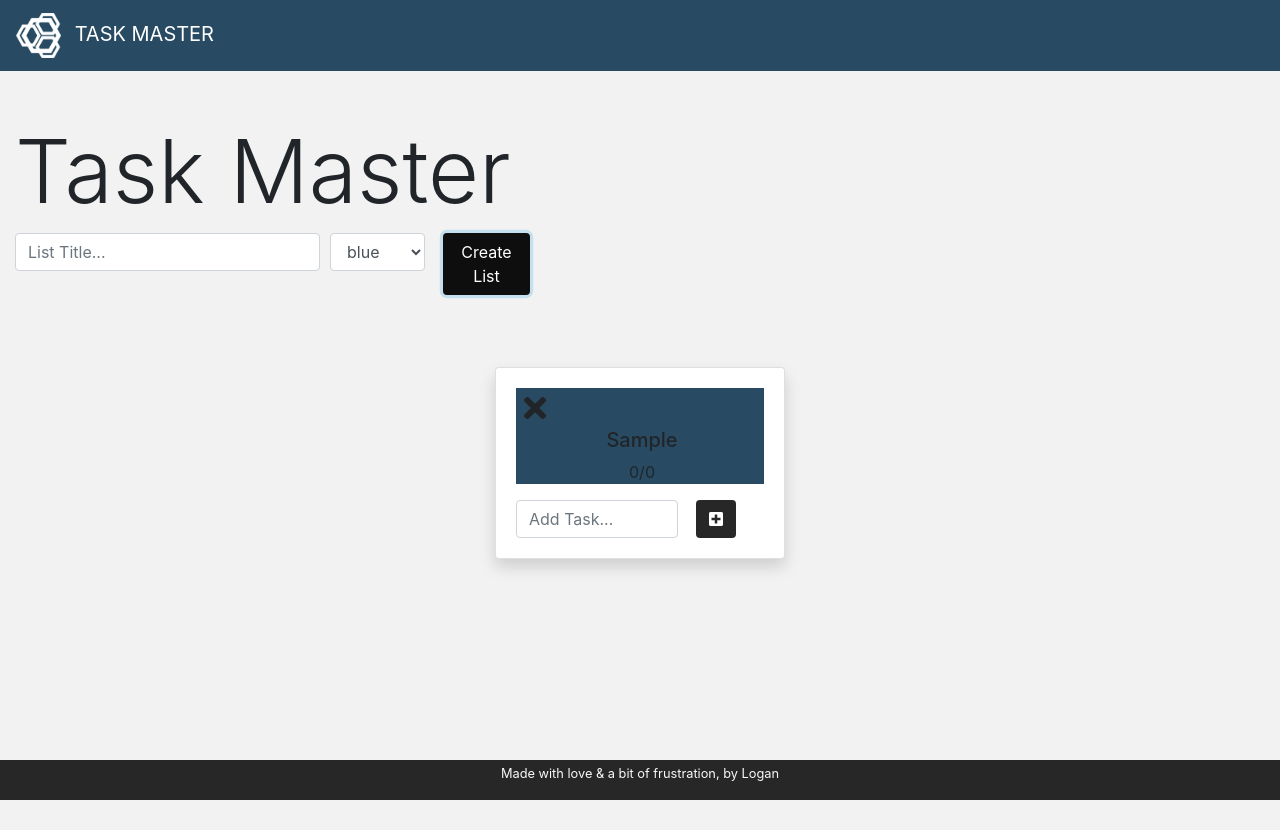
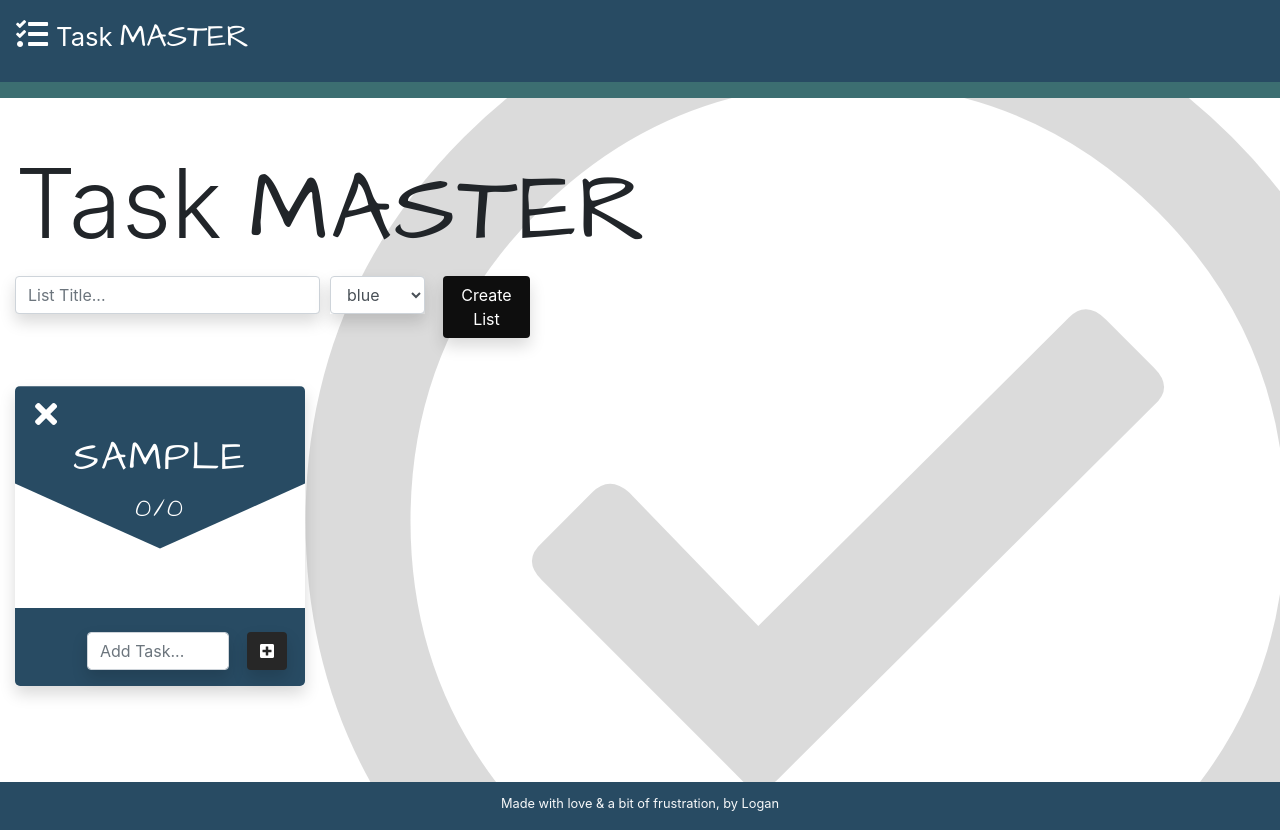
Before and after one commit to LoganPonder/taskmaster, a website with bundled scripts: page index.html in a window 1280 px wide. Both pictures are taken after typing "Sample" into the empty fields and a click on the button "Create List". Before the commit the page ends 800 px from the top, so only its background shows below. Built offline with nearby package versions, Linux system fonts and the light colour scheme.

Commit message:
Completed UI

```diff
--- a/app/Controllers/TasksController.js
+++ b/app/Controllers/TasksController.js
@@ -16,7 +16,7 @@ export default class TasksController {
   }
 
   deleteTask(taskId) {
-      let confirm = window.confirm("Are you sure you want to delete this list?");
+      let confirm = window.confirm("Are you sure you want to delete this task?");
       if (confirm) tasksService.deleteTask(taskId);
       return;
   }
--- a/app/Models/List.js
+++ b/app/Models/List.js
@@ -7,28 +7,38 @@ export default class List {
     this.color = color;
     this.id = id;
   }
-// GO BACK TO HERE
+// GO BACK TO HERE for TEMPLATE
   get Template() {
     let tasks = ProxyState.tasks.filter(task => task.listId == this.id)
     return /*html*/ `
-        <div class="col-md-3 my-4">
-                    <div class="card shadow rounded">
-                        <div class="card-body">
-                            <div class="list-header ${this.color} pl-1">
-                                <i class="fas fa-times fa-2x p-1" onclick="app.listsController.deleteList('${this.id}')"></i>
-                                <h5 class="text-center">${this.title}</h5>
-                                <p class="text-center">${tasks.filter(task => task.checked).length}/${tasks.length}</p>
+      <div class="col-md-3 list-index">
+                    <div class="list-item rounded shadow d-flex flex-column mb-5 bg-white">
+                        <div class="list-header ${this.color} pt-2 px-3 pb-1">
+                            <i class="fas fa-times fa-2x p-1" onclick="app.listsController.deleteList('${
+                              this.id
+                            }')"></i>
+                            <h5 class="text-center title-size title-font">${
+                              this.title
+                            }</h5>
+                            <p class="text-center title-font number-size">${
+                              tasks.filter((task) => task.checked).length
+                            }/${tasks.length}</p>
                         </div>
+                        <div class="list-tasks">
                             <div class="tasks d-flex flex-column justify-content-between px-4" id="tasks">
                             ${this.Tasks}
                             </div>
-                        <form onsubmit="app.tasksController.addTask('${this.id}')">
-                            <div class="form-row d-flex">
+                        </div>
+                        <div class="list-footer ${this.color} pt-4 pl-4 pb-3">
+                            <form onsubmit="app.tasksController.addTask('${
+                              this.id
+                            }')">
+                                <div class="form-row d-flex pl-5">
                                     <div class="col-8">
-                                <input type="text" name="task" class="form-control" required minlength="3" maxlength="50" placeholder="Add Task...">
+                                    <input type="text" name="task" class="form-control shadow" required minlength="3" maxlength="50" placeholder="Add Task...">
                                     </div>
                                     <div class="col-2">
-                                <button type="submit" class="btn bg-dark text-white ml-2" title="add task"><i class="fas fa-plus-square"></i></button>
+                                    <button type="submit" class="btn bg-dark text-white ml-2 shadow" title="add task"><i class="fas fa-plus-square"></i></button>
                                     </div>
                                 </div>
                             </form>
--- a/app/Models/Task.js
+++ b/app/Models/Task.js
@@ -11,7 +11,7 @@ export default class Task {
 
   get Template() {
     return `
-    <div class="task d-flex align-items-baseline justify-content-around">
+    <div class="task d-flex align-items-baseline justify-content-around list-text-font pt-3 bg-white">
         <input type="checkbox" ${this.checked ? 'checked' : ''} onclick="app.tasksController.toggle('${this.id}')" class="">
         <p>${this.title}</p>
         <i class="fas fa-trash" onclick="app.tasksController.deleteTask('${this.id}')"></i>
--- a/assets/scss/main.scss
+++ b/assets/scss/main.scss
@@ -13,29 +13,110 @@ body {
 
 main {
   flex-grow: 1;
+  background-color: #fff;
+  position: relative;
+  overflow: hidden;
 }
 
 i:hover {
   cursor: pointer;
 }
 
+.nav-header {
+  border-bottom: 1rem solid rgba(60, 110, 113);
+}
+
+.check-bg {
+  position: absolute;
+  top: -20%;
+  right: -10%;
+  font-size: 70rem;
+  color: rgba(192, 192, 192, 0.568);
+  z-index: 0!important;
+}
+
+.list-index {
+  z-index: 10!important;
+}
+
 // Background-colors
 .blue {
   background-color: rgba(40,75,99) !important;
+  color: #fff;
 }
 
 .green {
   background-color: rgba(60,110,113) !important;
+  color: #fff;
 }
 
 .orange {
   background-color: rgba(255, 145, 0) !important;
+  color: #fff;
 }
 
-.black {
+.dark {
   background-color: rgba(53,53,53) !important;
+  color: #fff;
 }
 
-.white {
-  background-color: rgba(217,217,217) !important;
+.light {
+  background-color: rgb(206, 206, 206) !important;
+  color: #fff;
 }
+
+// fonts
+
+// List Typography
+.logo-icon {
+  font-size: 2rem;
+}
+
+.nav-text {
+  font-size: 1.6rem;
+}
+
+.nav-logo {
+   font-family: 'Architects Daughter', cursive !important;
+   font-size: 2rem;
+}
+
+.title-font {
+  font-family: 'Architects Daughter', cursive !important;
+  letter-spacing: 2px;
+  text-transform: uppercase;
+}
+
+.title-size {
+  font-size: 2.5rem;
+}
+
+.number-size {
+  font-size: 1.6rem;
+}
+
+.list-text-font {
+  font-family: 'Montserrat',sans-serif !important;
+  font-size: 1.3rem;
+  text-transform: uppercase;
+}
+
+// LIST CARDS
+.list-item {
+  min-height: 300px;
+}
+
+.list-header {
+  border-top-left-radius: 5px;
+  border-top-right-radius: 5px;
+  clip-path: polygon(0% 00%, 100% 0%, 100% 60%, 50% 100%, 0% 60%);
+}
+
+.list-footer {
+  border-bottom-left-radius: 5px;
+  border-bottom-right-radius: 5px;
+}
+
+.list-tasks {
+  flex-grow: 1;
+}
--- a/index.html
+++ b/index.html
@@ -8,64 +8,65 @@
     <link rel="stylesheet" href="https://use.fontawesome.com/releases/v5.15.3/css/all.css" integrity="sha384-SZXxX4whJ79/gErwcOYf+zWLeJdY/qpuqC4cAa9rOGUstPomtqpuNWT9wdPEn2fk" crossorigin="anonymous">
     <link rel="stylesheet" href="https://stackpath.bootstrapcdn.com/bootstrap/4.3.1/css/bootstrap.min.css"
         integrity="sha384-ggOyR0iXCbMQv3Xipma34MD+dH/1fQ784/j6cY/iJTQUOhcWr7x9JvoRxT2MZw1T" crossorigin="anonymous">
+    <link rel="preconnect" href="https://fonts.gstatic.com">
+    <link href="https://fonts.googleapis.com/css2?family=Architects+Daughter&family=Montserrat&display=swap" rel="stylesheet">
     <link rel="stylesheet" href="assets/style/main.css">
     <title>taskmaster</title>
 </head>
 
 <body>
     <header>
-        <nav class="navbar navbar-dark navbar-expand blue text-light">
-            <a class="navbar-brand" href="#">
-                <img src="assets/img/logo.png" width="45" height="45" alt="" loading="lazy">
-                <span class="ml-2">TASK MASTER</span>
+        <nav class="navbar navbar-dark navbar-expand blue text-light pb-0 pt-2 nav-header">
+            <a class="navbar-brand d-flex align-items-baseline" href="#">
+                <i class="fas fa-tasks logo-icon"></i>
+                <p class="nav-text ml-2">Task <span class="nav-logo">MASTER</span></p>
             </a>
         </nav>
     </header>
     <main class="py-5">
-        <div class="container-fluid">
-        <div class="row">
-            <div class="col">
-                <h1 class="display-2">Task Master</h1>
+        <i class="far fa-check-circle check-bg"></i>
+        <div class="row justify-content-center">
+            <div class="container-fluid">
+                <div class="col-md-12">
+                    <h1 class="display-1">Task <span class="title-font">Master</span></h1>
             </div>
             <div class="col-md-12">
                 <form onsubmit="app.listsController.createList()">
                     <div class="form-row">
                         <div class="col-3">
-                        <input type="text" id="title" class="form-control" minlength="3" maxlength="15" required placeholder="List Title...">
+                        <input type="text" id="title" class="form-control shadow" minlength="3" maxlength="15" required placeholder="List Title...">
                         </div>
 
                         <div class="col-1">
-                        <div class="form-group">
+                        <div class="form-group shadow">
                             <select class="form-control" id="listColor">
                             <option>blue</option>
                             <option>green</option>
                             <option>orange</option>
-                            <option>white</option>
-                            <option>black</option>
+                            <option>light</option>
+                            <option>dark</option>
                             </select>
                         </div>
                         </div>
 
                         <div class="col-1">
-                        <button type="submit" class="btn bg-dark text-white ml-2" title="create list">Create List</button>
+                        <button type="submit" class="btn bg-dark text-white ml-2 shadow" title="create list">Create List</button>
                         </div>
                     </div>
                 </form>
             </div>
-        </div>
+            </div>
         </div>
         <!-- END FORM -->
 
         <!-- LISTS -->
         <div class="container-fluid">
-            <div class="row pt-5 justify-content-around" id="lists">
-                <div class="col-md-3">
+            <div class="row pt-5" id="lists">
 
-                </div>
             </div>
         </div>
     </main>
-    <footer class="container-fluid bg-dark text-light">
+    <footer class="container-fluid blue text-light pt-2">
         <div class="row text-center">
             <div class="col">
                 <p><small>Made with love & a bit of frustration, by Logan</small></p>
```
Also changed, not shown: assets/style/main.css, 1 other file. Lines whose indentation alone changed are shown as unchanged.
